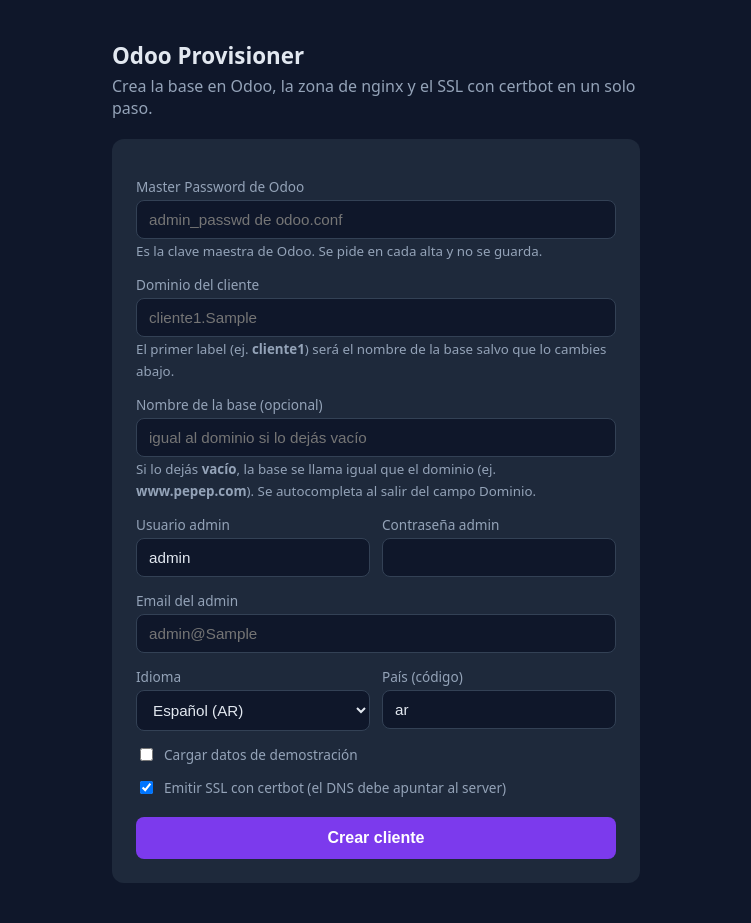
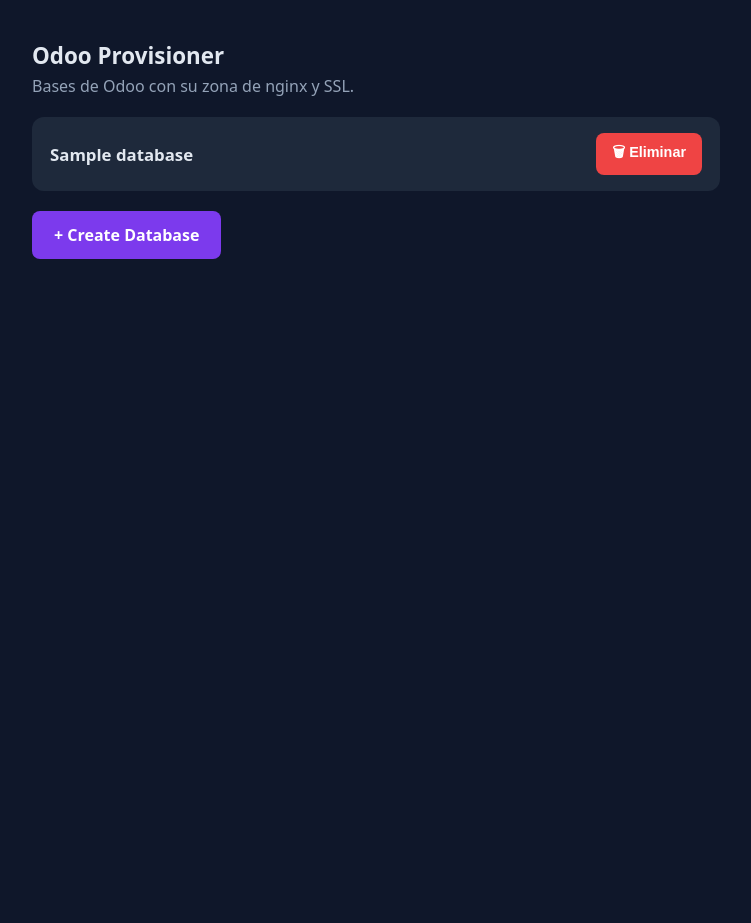
Before and after one commit to pronexo-argentina/odoo-provisioner, a FastAPI app: template app/templates/index.html in a window 1280 px wide. Shown: the whole page, without its empty margins (264-1015 px from the left). After the commit the page ends 259 px from the top, so only its background shows below. Run offline with FastAPI, Linux system fonts and the light colour scheme; the template is opened without the code that fills it: most values are stand-ins (such as "Sample title", 1, 10 or a date in 2020).

Commit message:
feat: dashboard con lista de bases + eliminar (borra base, nginx y SSL)
- La home ahora lista las bases de Odoo (estilo gestor de Odoo) con botón Eliminar
  por base; modal que pide la Master Password.
- Al eliminar: drop de la base y, si el nombre es un dominio, borra la zona de nginx
  y el certificado (certbot delete, tolerante si no existe).
- El formulario de alta se movió a /new. Rutas nuevas: GET /new, POST /delete,
  DELETE /api/tenants/{db_name}.

Co-Authored-By: Claude Opus 4.8 <noreply@anthropic.com>

```diff
--- a/app/main.py
+++ b/app/main.py
@@ -7,7 +7,7 @@ from fastapi.templating import Jinja2Templates
 from app.config import settings
 from app.schemas import TenantCreate, TenantResult
 from app.services import odoo
-from app.services.provisioner import provision
+from app.services.provisioner import deprovision, provision
 
 app = FastAPI(title="Odoo Provisioner", version="0.1.0")
 
@@ -22,10 +22,25 @@ def require_token(x_auth_token: str | None = Header(default=None)) -> None:
 
 
 @app.get("/", response_class=HTMLResponse)
-def index(request: Request):
+def index(request: Request, msg: str | None = None):
+    databases, error = [], None
+    try:
+        databases = odoo.list_databases()
+    except odoo.OdooError as exc:
+        error = str(exc)
     return templates.TemplateResponse(
         request,
         "index.html",
+        {"databases": databases, "error": error, "msg": msg,
+         "dry_run": not settings.apply_system_changes},
+    )
+
+
+@app.get("/new", response_class=HTMLResponse)
+def new_form(request: Request):
+    return templates.TemplateResponse(
+        request,
+        "new.html",
         {"base_domain": settings.base_domain, "dry_run": not settings.apply_system_changes},
     )
 
@@ -81,7 +96,7 @@ def form_provision(
     except ValueError as exc:
         return templates.TemplateResponse(
             request,
-            "index.html",
+            "new.html",
             {"base_domain": settings.base_domain,
              "dry_run": not settings.apply_system_changes, "error": str(exc)},
             status_code=422,
@@ -94,3 +109,26 @@ def form_provision(
         {"result": result},
         status_code=200 if result.ok else 422,
     )
+
+
+@app.post("/delete", response_class=HTMLResponse)
+def form_delete(
+    request: Request,
+    db_name: str = Form(...),
+    master_password: str = Form(...),
+):
+    result = deprovision(db_name, master_password)
+    return templates.TemplateResponse(
+        request,
+        "result.html",
+        {"result": result, "action": "delete"},
+        status_code=200 if result.ok else 422,
+    )
+
+
+@app.delete("/api/tenants/{db_name}", response_model=TenantResult, dependencies=[Depends(require_token)])
+def api_delete_tenant(db_name: str, x_master_password: str = Header(...)):
+    result = deprovision(db_name, x_master_password)
+    if not result.ok:
+        return JSONResponse(status_code=422, content=result.model_dump())
+    return result
--- a/app/templates/index.html
+++ b/app/templates/index.html
@@ -8,142 +8,112 @@
     :root { --bg:#0f172a; --card:#1e293b; --fg:#e2e8f0; --muted:#94a3b8; --accent:#7c3aed; --err:#ef4444; }
     * { box-sizing: border-box; }
     body { margin:0; font-family: system-ui, sans-serif; background:var(--bg); color:var(--fg); }
-    .wrap { max-width: 560px; margin: 40px auto; padding: 0 16px; }
+    .wrap { max-width: 720px; margin: 40px auto; padding: 0 16px; }
     h1 { font-size: 1.4rem; margin-bottom: 4px; }
     p.sub { color: var(--muted); margin-top: 0; }
-    form { background:var(--card); border-radius:12px; padding:24px; margin-top:20px; }
-    label { display:block; margin:14px 0 4px; font-size:.85rem; color:var(--muted); }
-    input[type=text], input[type=password], input[type=email], select {
-      width:100%; padding:10px 12px; border-radius:8px; border:1px solid #334155;
-      background:#0f172a; color:var(--fg); font-size:.95rem;
-    }
-    .row { display:flex; gap:12px; }
-    .row > div { flex:1; }
-    .check { display:flex; align-items:center; gap:8px; margin-top:14px; }
-    .check input { width:auto; }
-    button { margin-top:20px; width:100%; padding:12px; border:0; border-radius:8px;
-      background:var(--accent); color:#fff; font-size:1rem; font-weight:600; cursor:pointer; }
-    button:disabled { opacity:.6; cursor:not-allowed; }
-    /* Overlay de carga */
-    #overlay { position:fixed; inset:0; background:rgba(15,23,42,.85);
-      display:none; align-items:center; justify-content:center; flex-direction:column; z-index:50; }
-    #overlay.show { display:flex; }
-    .spinner { width:52px; height:52px; border:5px solid #334155;
-      border-top-color:var(--accent); border-radius:50%; animation:spin .8s linear infinite; }
-    @keyframes spin { to { transform:rotate(360deg); } }
-    #overlay p { color:var(--fg); margin-top:18px; font-size:.95rem; }
-    #overlay small { color:var(--muted); margin-top:4px; }
-    .banner { padding:10px 14px; border-radius:8px; margin-top:16px; font-size:.85rem; }
+    .banner { padding:10px 14px; border-radius:8px; margin:16px 0; font-size:.9rem; }
     .banner.dry { background:#78350f; color:#fde68a; }
     .banner.err { background:#7f1d1d; color:#fecaca; }
-    small { color: var(--muted); }
+    .banner.ok  { background:#14532d; color:#bbf7d0; }
+    .list { background:var(--card); border-radius:12px; overflow:hidden; margin-top:20px; }
+    .db { display:flex; align-items:center; justify-content:space-between;
+      padding:16px 18px; border-bottom:1px solid #334155; }
+    .db:last-child { border-bottom:0; }
+    .db .name { font-size:1.05rem; font-weight:600; }
+    .db .name a { color:#a78bfa; text-decoration:none; }
+    .empty { padding:20px; color:var(--muted); }
+    .btn { padding:9px 16px; border:0; border-radius:8px; font-size:.9rem; font-weight:600;
+      cursor:pointer; color:#fff; }
+    .btn.del { background:var(--err); }
+    .btn.create { background:var(--accent); display:inline-block; text-decoration:none;
+      margin-top:20px; padding:13px 22px; font-size:1rem; }
+    /* Modal */
+    #modal { position:fixed; inset:0; background:rgba(15,23,42,.85);
+      display:none; align-items:center; justify-content:center; z-index:50; padding:16px; }
+    #modal.show { display:flex; }
+    .modal-card { background:var(--card); border-radius:12px; padding:24px; max-width:420px; width:100%; }
+    .modal-card h3 { margin:0 0 8px; }
+    .modal-card p { color:var(--muted); font-size:.9rem; }
+    .modal-card input { width:100%; padding:10px 12px; border-radius:8px; border:1px solid #334155;
+      background:#0f172a; color:var(--fg); font-size:.95rem; margin-top:10px; }
+    .modal-actions { display:flex; gap:10px; margin-top:18px; }
+    .modal-actions button { flex:1; padding:11px; border:0; border-radius:8px; font-weight:600; cursor:pointer; }
+    .modal-actions .cancel { background:#334155; color:var(--fg); }
+    .modal-actions .confirm { background:var(--err); color:#fff; }
+    code { background:#0f172a; padding:1px 5px; border-radius:4px; }
   </style>
 </head>
 <body>
   <div class="wrap">
     <h1>Odoo Provisioner</h1>
-    <p class="sub">Crea la base en Odoo, la zona de nginx y el SSL con certbot en un solo paso.</p>
+    <p class="sub">Bases de Odoo con su zona de nginx y SSL.</p>
 
     {% if dry_run %}
-    <div class="banner dry">Modo <b>dry-run</b>: APPLY_SYSTEM_CHANGES=false. No se toca nginx/certbot; la base de Odoo sí se intenta crear.</div>
+    <div class="banner dry">Modo <b>dry-run</b>: APPLY_SYSTEM_CHANGES=false. No se toca nginx/certbot.</div>
     {% endif %}
     {% if error %}
     <div class="banner err">{{ error }}</div>
     {% endif %}
+    {% if msg %}
+    <div class="banner ok">{{ msg }}</div>
+    {% endif %}
 
-    <form id="provision-form" method="post" action="/provision">
-      <label>Master Password de Odoo</label>
-      <input type="password" name="master_password" placeholder="admin_passwd de odoo.conf" required autocomplete="off">
-      <small>Es la clave maestra de Odoo. Se pide en cada alta y no se guarda.</small>
+    <div class="list">
+      {% if databases %}
+        {% for db in databases %}
+        <div class="db">
+          <span class="name">{{ db }}</span>
+          <button type="button" class="btn del" data-db="{{ db }}">🗑 Eliminar</button>
+        </div>
+        {% endfor %}
+      {% else %}
+        <div class="empty">No hay bases (o no se pudo conectar con Odoo).</div>
+      {% endif %}
+    </div>
 
-      <label>Dominio del cliente</label>
-      <input type="text" name="domain" placeholder="cliente1.{{ base_domain }}" required>
-      <small>El primer label (ej. <b>cliente1</b>) será el nombre de la base salvo que lo cambies abajo.</small>
-
-      <label>Nombre de la base (opcional)</label>
-      <input type="text" name="db_name" placeholder="igual al dominio si lo dejás vacío">
-      <small>Si lo dejás <b>vacío</b>, la base se llama igual que el dominio (ej. <b>www.pepep.com</b>). Se autocompleta al salir del campo Dominio.</small>
-
-      <div class="row">
-        <div>
-          <label>Usuario admin</label>
-          <input type="text" name="admin_login" value="admin" required>
-        </div>
-        <div>
-          <label>Contraseña admin</label>
-          <input type="password" name="admin_password" minlength="8" required>
-        </div>
-      </div>
-
-      <label>Email del admin</label>
-      <input type="email" name="admin_email" placeholder="admin@{{ base_domain }}" required>
-
-      <div class="row">
-        <div>
-          <label>Idioma</label>
-          <select name="lang">
-            <option value="es_AR">Español (AR)</option>
-            <option value="es_ES">Español (ES)</option>
-            <option value="en_US">English (US)</option>
-            <option value="pt_BR">Português (BR)</option>
-          </select>
-        </div>
-        <div>
-          <label>País (código)</label>
-          <input type="text" name="country_code" value="ar" maxlength="2">
-        </div>
-      </div>
-
-      <div class="check">
-        <input type="checkbox" name="demo" value="true" id="demo">
-        <label for="demo" style="margin:0;">Cargar datos de demostración</label>
-      </div>
-      <div class="check">
-        <input type="checkbox" name="issue_ssl" value="true" id="ssl" checked>
-        <label for="ssl" style="margin:0;">Emitir SSL con certbot (el DNS debe apuntar al server)</label>
-      </div>
-
-      <button type="submit" id="submit-btn">Crear cliente</button>
-    </form>
+    <a class="btn create" href="/new">+ Create Database</a>
   </div>
 
-  <div id="overlay">
-    <div class="spinner"></div>
-    <p>Creando cliente…</p>
-    <small>Base, zona nginx y SSL. Puede tardar un minuto (certbot).</small>
+  <!-- Modal de confirmación de borrado -->
+  <div id="modal">
+    <div class="modal-card">
+      <h3>Eliminar base <code id="modal-db"></code></h3>
+      <p>Se borra la base en Odoo y, si corresponde, su zona de nginx y su certificado SSL.
+         Esta acción no se puede deshacer.</p>
+      <form id="delete-form" method="post" action="/delete">
+        <input type="hidden" name="db_name" id="delete-db-name">
+        <input type="password" name="master_password" placeholder="Master Password de Odoo" required autocomplete="off">
+        <div class="modal-actions">
+          <button type="button" class="cancel" id="modal-cancel">Cancelar</button>
+          <button type="submit" class="confirm">Eliminar</button>
+        </div>
+      </form>
+    </div>
   </div>
 
   <script>
-    // Al salir del campo Dominio, copiar su valor al de la base si está vacío.
     (function () {
-      var dom = document.querySelector('input[name="domain"]');
-      var db = document.querySelector('input[name="db_name"]');
-      if (!dom || !db) return;
-      dom.addEventListener('blur', function () {
-        if (!db.value.trim()) {
-          db.value = dom.value.trim().toLowerCase();
-        }
+      var modal = document.getElementById('modal');
+      var dbLabel = document.getElementById('modal-db');
+      var dbInput = document.getElementById('delete-db-name');
+      var pwd = document.querySelector('#delete-form input[name="master_password"]');
+
+      document.querySelectorAll('.btn.del').forEach(function (b) {
+        b.addEventListener('click', function () {
+          var name = b.getAttribute('data-db');
+          dbLabel.textContent = name;
+          dbInput.value = name;
+          pwd.value = '';
+          modal.classList.add('show');
+          pwd.focus();
+        });
       });
-    })();
 
-    // Al enviar: bloquear el botón y mostrar el preloader. El navegador navega
-    // a la página de resultado cuando el server responde.
-    (function () {
-      var form = document.getElementById('provision-form');
-      var btn = document.getElementById('submit-btn');
-      var overlay = document.getElementById('overlay');
-      if (!form) return;
-      form.addEventListener('submit', function () {
-        // Sólo se dispara si pasó la validación HTML5 del formulario.
-        btn.disabled = true;
-        btn.textContent = 'Creando…';
-        overlay.classList.add('show');
+      document.getElementById('modal-cancel').addEventListener('click', function () {
+        modal.classList.remove('show');
       });
-      // Si el usuario vuelve atrás (bfcache), restaurar el estado normal.
-      window.addEventListener('pageshow', function () {
-        btn.disabled = false;
-        btn.textContent = 'Crear cliente';
-        overlay.classList.remove('show');
+      modal.addEventListener('click', function (e) {
+        if (e.target === modal) modal.classList.remove('show');
       });
     })();
   </script>
```
Also changed, not shown: app/services/provisioner.py (+36 -1 lines), app/services/ssl.py (+23 -0 lines), app/templates/new.html (added, +149 -0 lines), app/templates/result.html (+9 -4 lines), README.md.
